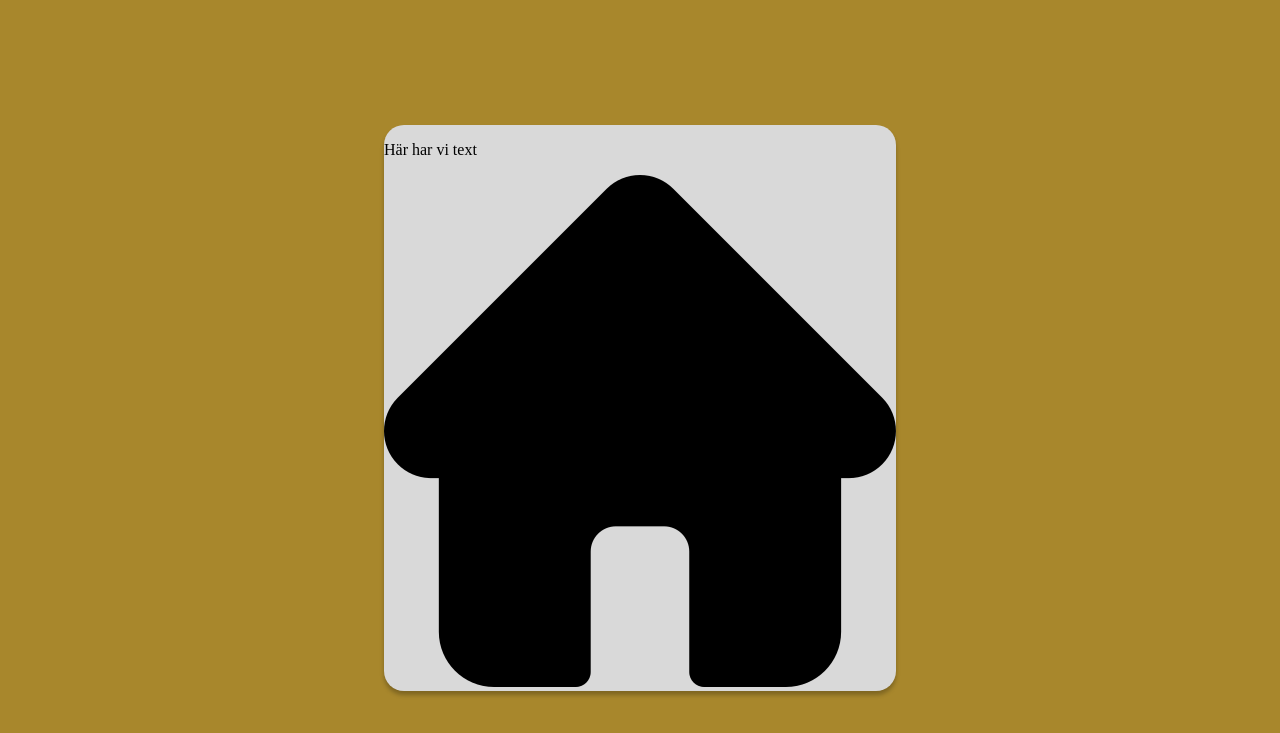
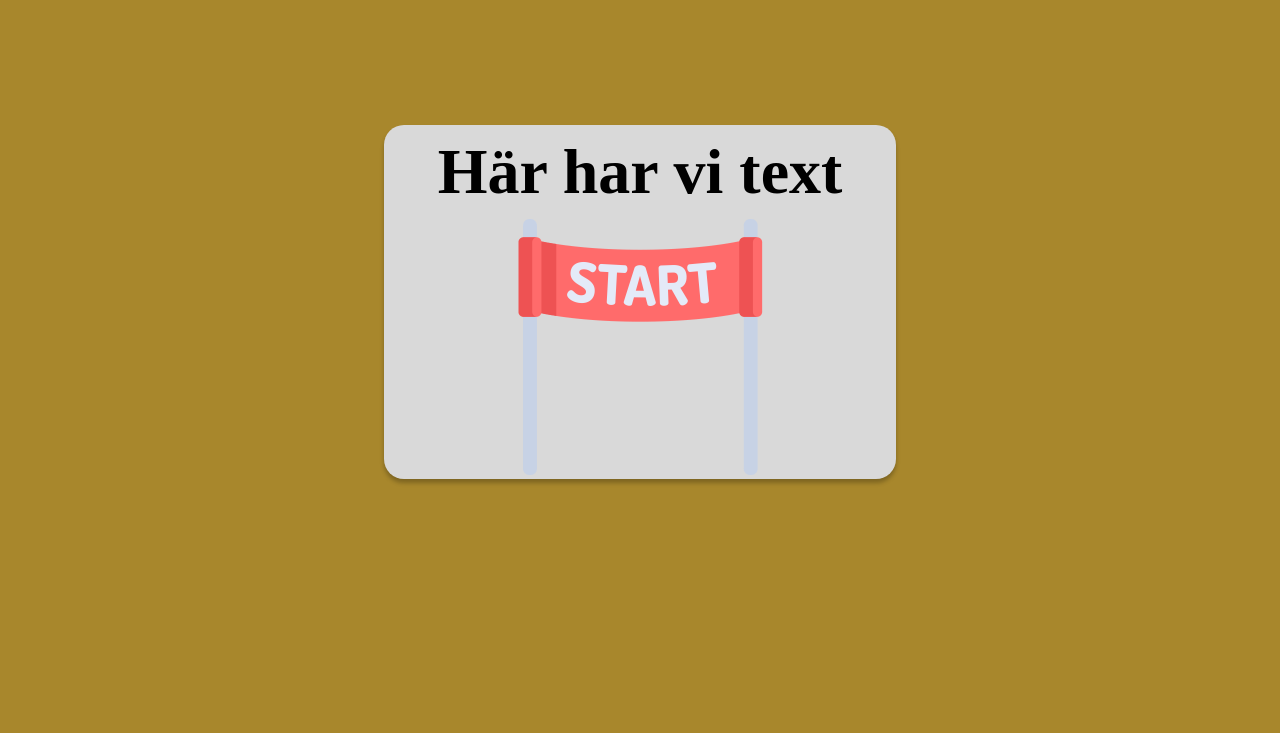
Before and after one commit to Nirren92/DT211G, a website built with Parcel: page src/index.html in a window 1280 px wide. Shown: the part 67-800 px from the top of the page. Built offline with nearby package versions, Linux system fonts and the light colour scheme.

Commit message:
klart för idag :)

```diff
--- a/src/css/main_style.css
+++ b/src/css/main_style.css
@@ -17,11 +17,18 @@ main .ruta
     box-shadow: 0px 4px 4px 0px rgba(0, 0, 0, 0.25);
     width: fit-content;
     margin: 0px 5%;
-
+    text-align: center;
 }
 
 main .ruta img
 {
-    margin: auto;
-    width: 100%;
+
+    width: 50%;
 }
+
+
+main .ruta h1
+{
+    font-size: 5vw;
+    margin: 2%;
+}
--- a/src/index.html
+++ b/src/index.html
@@ -43,8 +43,13 @@
                 <div class="ruta">
 
 
-                   <p>Här har vi text</p>
-                    <img  src="img/home.png" alt="Home icon">
+                   <h1>Här har vi text</h1>
+
+                   <picture>
+                        <source srcset="img\start.png?as=webp" type="image/webp" />
+                        <img src="img\start.png" alt="bild på startsidan" />
+                    </picture>
+
                 </div>
             </div>
 
```
Also changed, not shown: dist/index.html, src/img/start.png (added).
